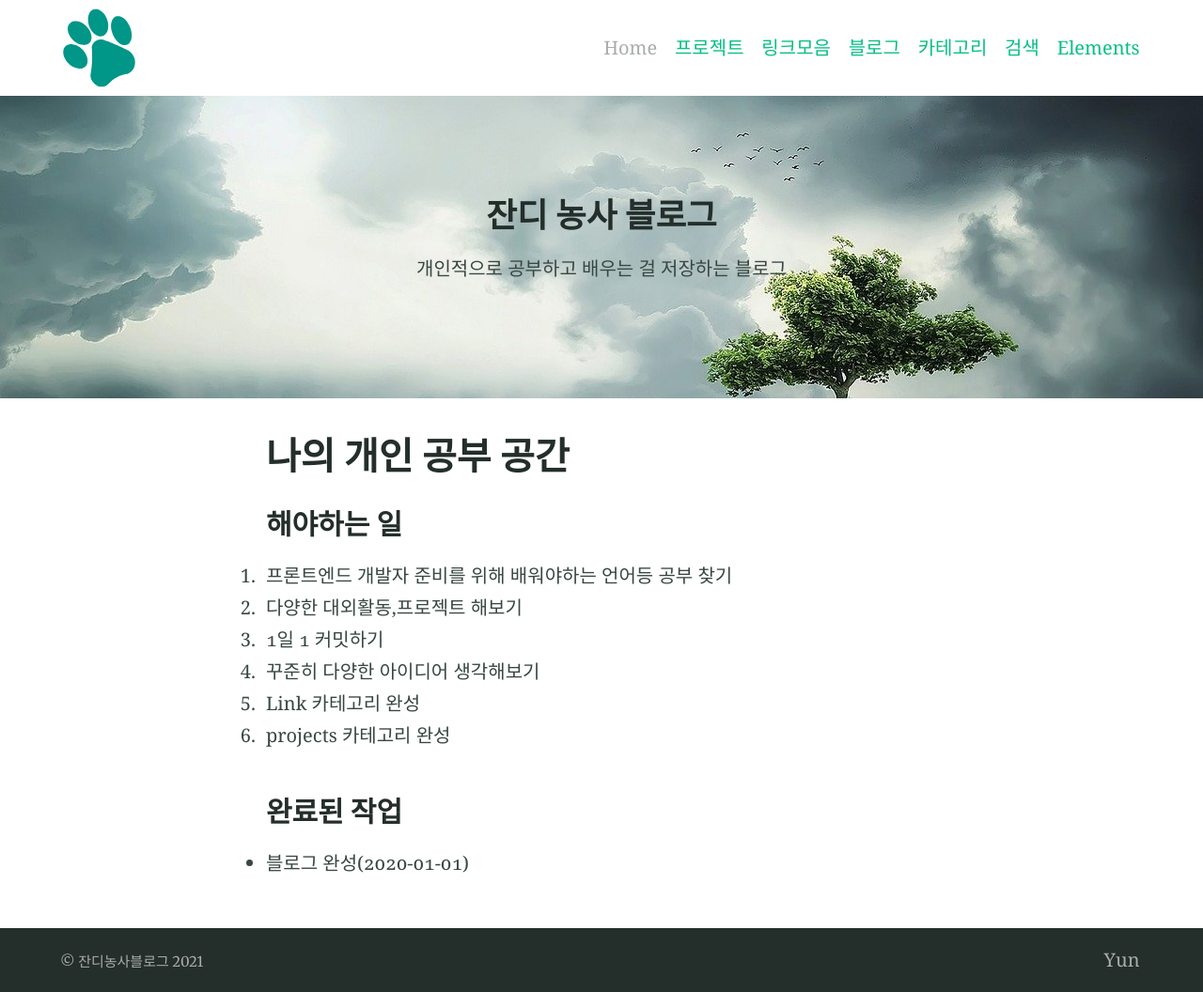
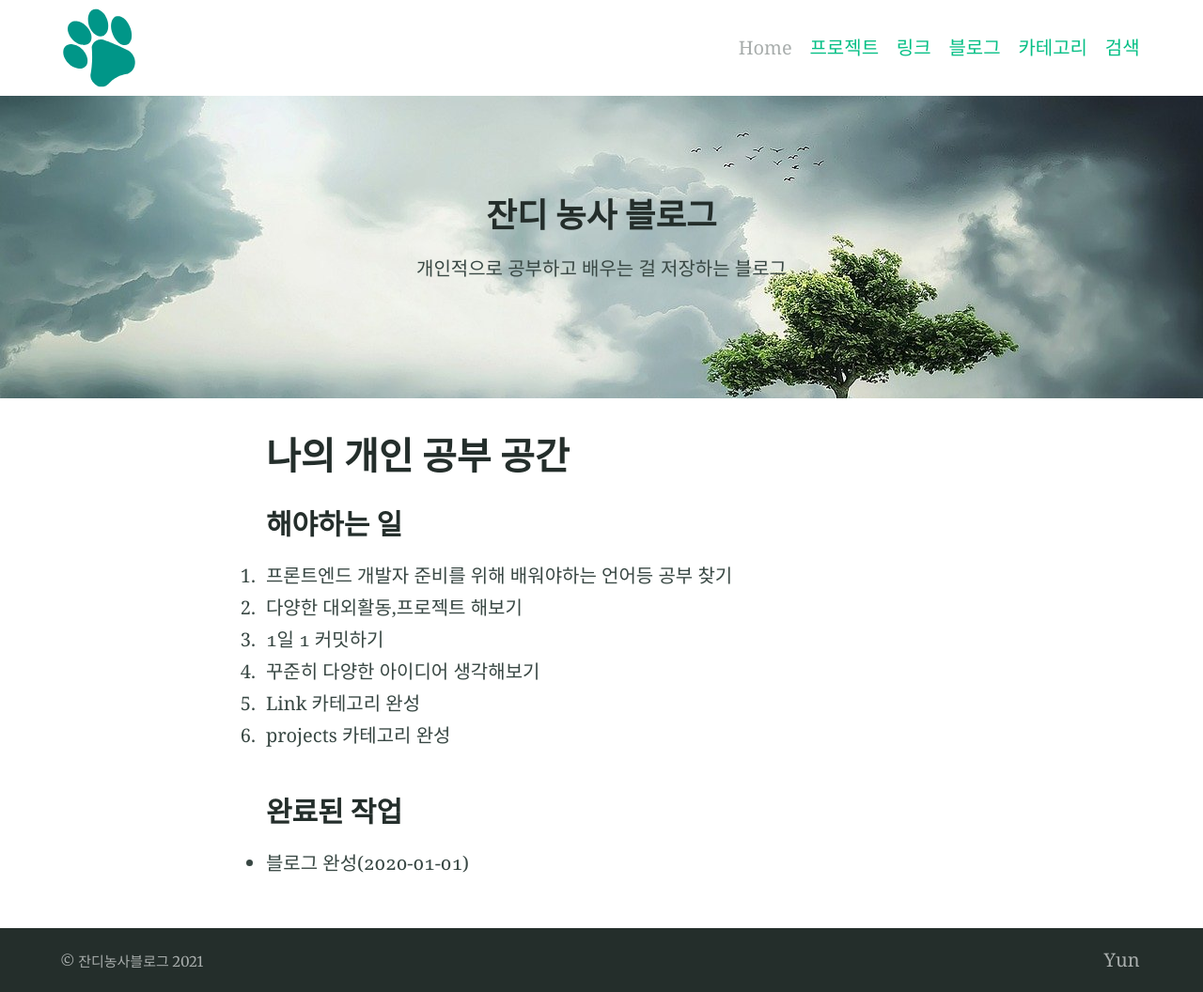
Before and after one commit to EngineerYun/EngineerYun.github.io, a Jekyll site: the page built from index.md, in a window 1280 px wide. Shown: the whole page at 94% size. Built offline with Jekyll 4.4.1, drawn with Linux system fonts in a browser that asks for light colours.

Commit message:
config 업데이트

```diff
--- a/_config.yml
+++ b/_config.yml
@@ -120,7 +120,7 @@ navigation_header:
   url: /
 - title: 프로젝트
   url: /projects-study/
-- title: 링크모음
+- title: 링크
   url: /Links/
 - title: 블로그
   url: /blog/
@@ -128,8 +128,6 @@ navigation_header:
   url: /categories/
 - title: 검색
   url: /search/
-- title: Elements
-  url: /elements/
 
 navigation_footer:
 - title: Yun
```
